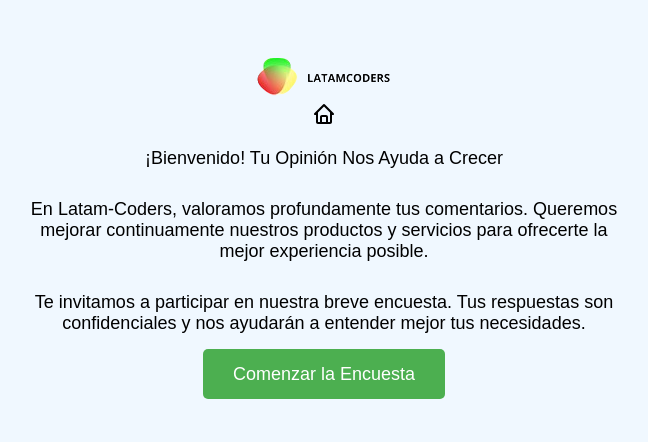
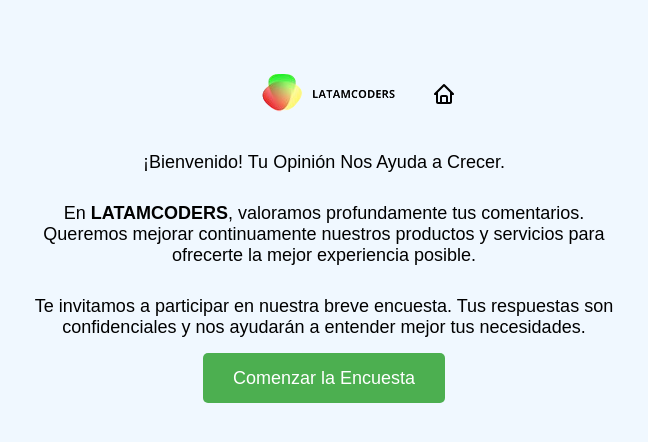
Before and after one commit to RudvanC/formEncuesta, a plain HTML site: page principal/index.html in a window 1280 px wide. Shown: the whole page, without its empty margins (316-964 px from the left). Drawn offline with Linux system fonts and the light colour scheme.

Commit message:
Cambios en principal y en index

```diff
--- a/index/styles.css
+++ b/index/styles.css
@@ -28,7 +28,7 @@ main {
 
 /* Estilos generales para el footer */
 .footer {
-    background-color: #333; /* Color de fondo */
+    background-color: #333333af; /* Color de fondo */
     color: #fff; /* Color del texto */
     padding: 20px 0; /* Espaciado interno */
     text-align: center; /* Alineación del texto */
--- a/principal/index.html
+++ b/principal/index.html
@@ -19,14 +19,14 @@
         </div>
 
         <div class="announcements">
-            <p>¡Bienvenido! Tu Opinión Nos Ayuda a Crecer</p>
+            <p>¡Bienvenido! Tu Opinión Nos Ayuda a Crecer.</p>
           </div>
     </header>
     <main>
         <section class="¡Bienvenido">
 
         <div class="container">
-            <p>En Latam-Coders, valoramos profundamente tus comentarios. Queremos mejorar continuamente nuestros productos y servicios para ofrecerte la mejor experiencia posible.</p>
+            <p>En <strong>LATAMCODERS</strong>, valoramos profundamente tus comentarios. Queremos mejorar continuamente nuestros productos y servicios para ofrecerte la mejor experiencia posible.</p>
             <p>Te invitamos a participar en nuestra breve encuesta. Tus respuestas son confidenciales y nos ayudarán a entender mejor tus necesidades.</p>
             <a href="/seccion1/seccion1.html" class="button">Comenzar la Encuesta</a>
         </div>
--- a/principal/styles.css
+++ b/principal/styles.css
@@ -24,3 +24,13 @@ p {
     border-radius: 5px;
     font-size: 18px;
 }
+
+.nav-bar{
+    display: flex;
+    justify-content: center;
+    align-items: center;
+    gap: 30px;
+    padding: 1rem 2rem;
+    width: 100%;
+
+  }
```
Also changed, not shown: index/index.html (+1 -3 lines).
